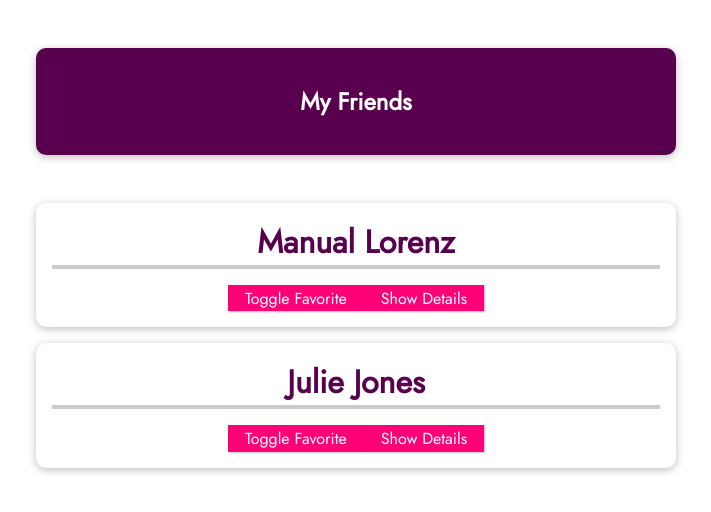
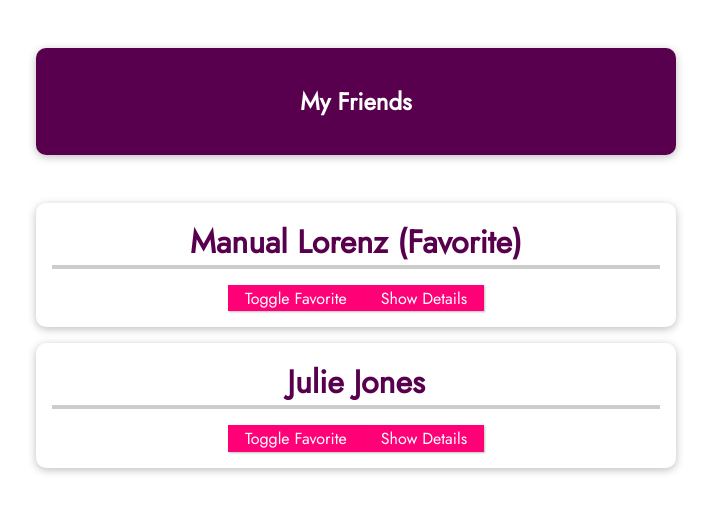
Before and after one commit to jrnewton/udemy-vue-complete-guide, a Vue app: page / in a window 1280 px wide. Shown: the top 512 px of the page, without its empty margins (284-995 px from the left). Built offline with nearby package versions, Linux system fonts and the light colour scheme.

Commit message:
Make favorite part of friend object

```diff
--- a/src/App.vue
+++ b/src/App.vue
@@ -8,6 +8,7 @@
         :name="friend.name"
         :email="friend.email"
         :phone="friend.phone"
+        :favorite="friend.isFavorite"
       ></friend-contact>
     </ul>
   </section>
@@ -29,7 +30,8 @@ export default {
           id: 'Julie',
           name: 'Julie Jones',
           phone: '987 452 9999',
-          email: 'julie@localhost.com'
+          email: 'julie@localhost.com',
+          isFavorite: false
         }
       ]
     };
```
